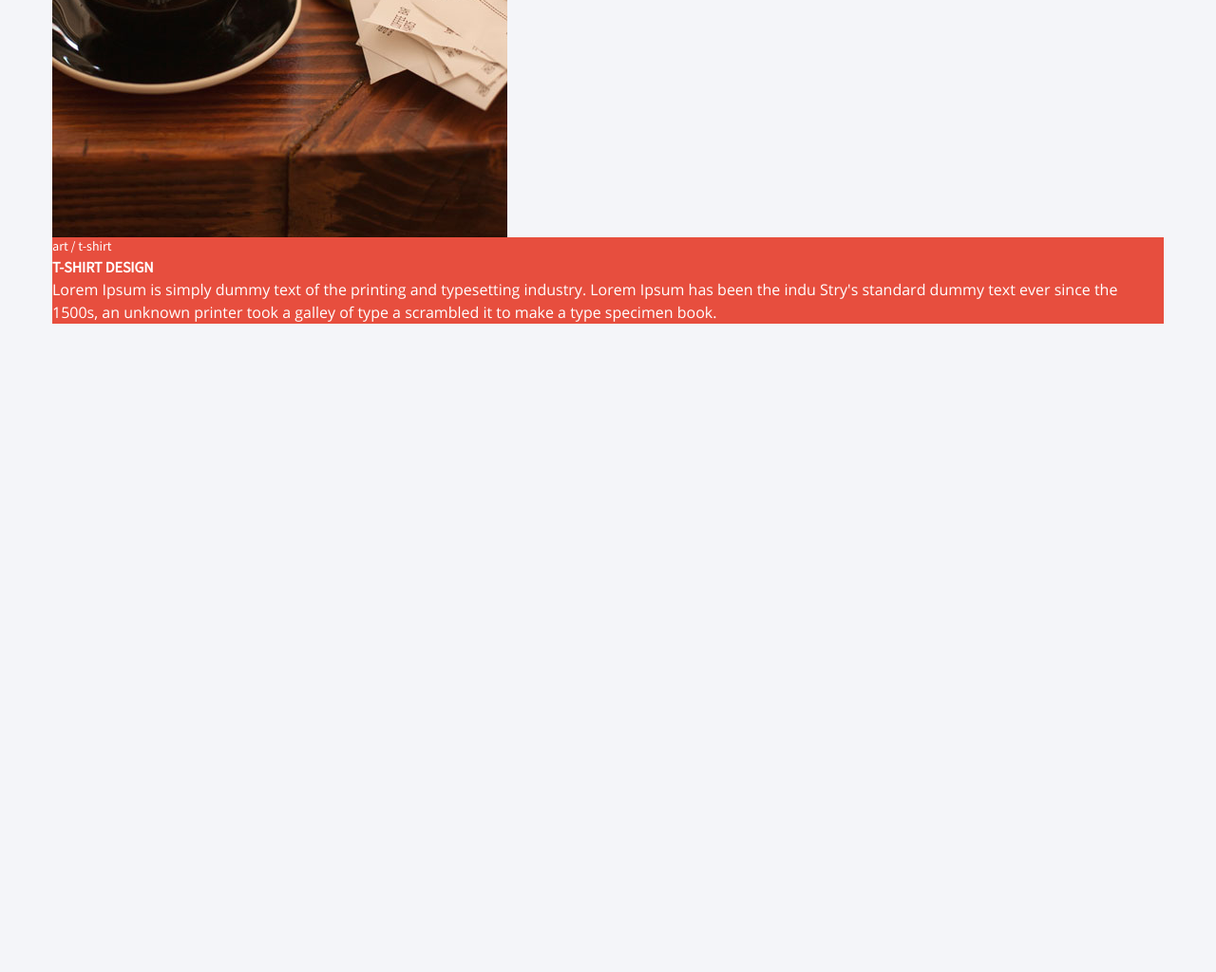
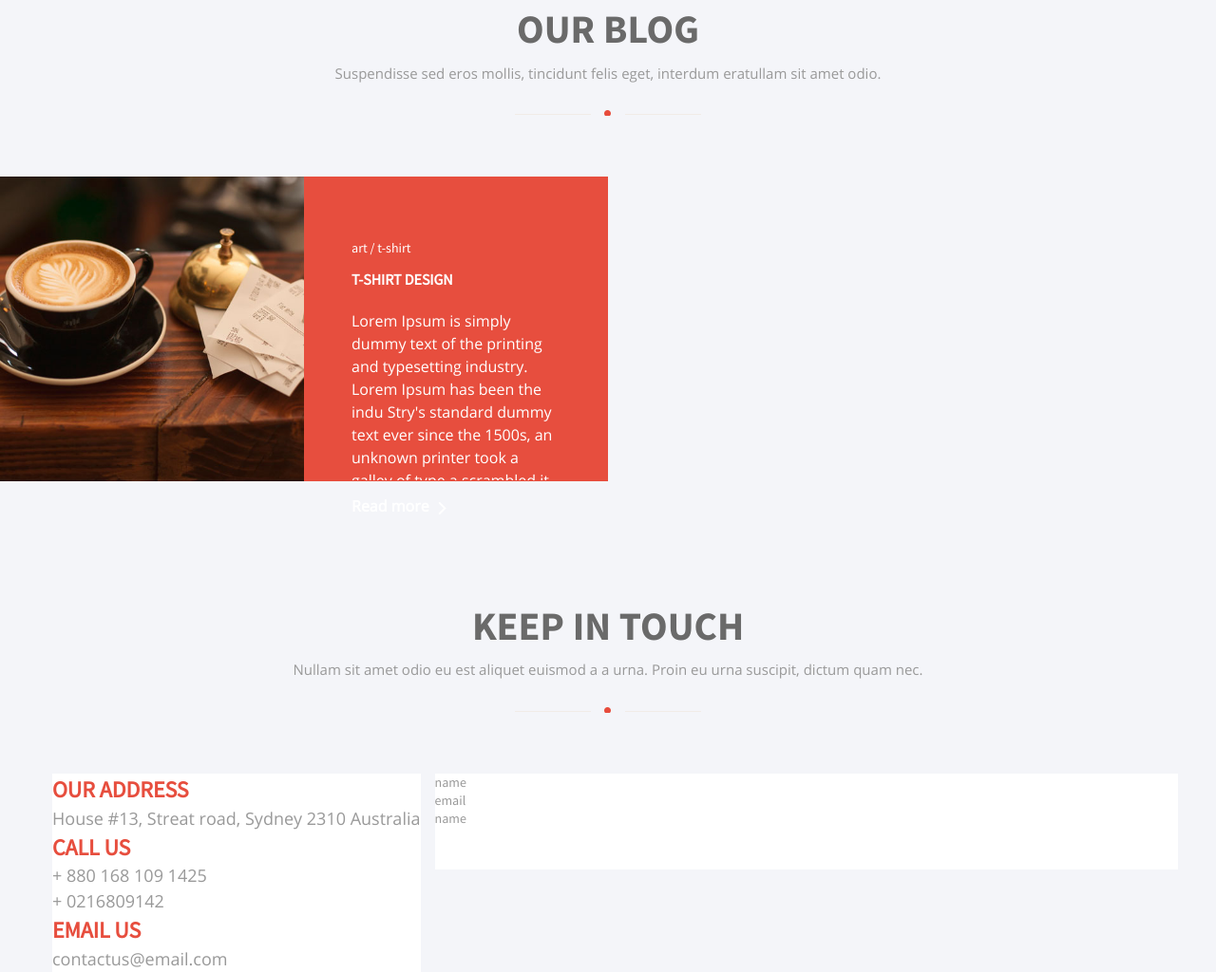
Before and after one commit to Roman-Chernij/bino, a website: page app/index.html in a window 1280 px wide. Shown: the part 7123-8147 px from the top of the page at 95% size. Before the commit the page ends 7479 px from the top, so only its background shows below. Drawn offline with Linux system fonts and the light colour scheme; files whose address does not match are found by name.

Commit message:
add contact section

```diff
--- a/app/index.html
+++ b/app/index.html
@@ -517,6 +517,8 @@
                   <section class="blog">
                       <div class="container">
                           <h2 class="title-main">OUR BLOG<span class="title-main__subtitle">Suspendisse sed eros mollis, tincidunt felis eget, interdum eratullam sit amet odio.</span></h2>
+
+                      </div>
                       <div class="blog__wrap">
                           <div class="blog__item">
                               <div class="blog-holder">
@@ -526,9 +528,61 @@
                                   <div class="blog-holder__info">
                                       <span class="blog-holder__dir">art / t-shirt</span>
                                       <h3 class="blog-holder__title">T-SHIRT DESIGN</h3>
-                                          <p class="blog-holder__description">Lorem Ipsum is simply dummy text of the printing and typesetting industry. Lorem Ipsum has been the indu Stry's standard dummy text ever since the 1500s, an unknown printer took a galley of type a scrambled it to make a type specimen book.</p>
+                                      <div class="blog-holder__description">
+                                            <p>Lorem Ipsum is simply dummy text of the printing and typesetting industry. Lorem Ipsum has been the indu Stry's standard dummy text ever since the 1500s, an unknown printer took a galley of type a scrambled it to make a type specimen book.</p>
+                                      </div>
+                                      <div class="blog-holder-link">
+                                          <a href="#" class="icon-right-open">Read more</a>
                                       </div>
                                   </div>
+                              </div>
+                          </div>
+                      </div>
+                  </section>
+                <section id="contact" class="contact">
+                    <div class="container">
+                         <h2 class="title-main">kEEP IN TOUCH<span class="title-main__subtitle">Nullam sit amet odio eu est aliquet euismod a a urna. Proin eu urna suscipit, dictum quam nec.</span></h2>
+                        <div class="contact-wrap">
+                            <div class="contact-wrap__grid">
+                                <div class="contact-holder">
+                                    <div class="contact-holder-field">
+                                        <h3 class="contact-holder__title">OUR ADDRESS</h3>
+                                        <div class="contact-holder__info">
+                                            <address>
+                                                House #13, Streat road, Sydney 2310 Australia
+                                            </address>
+                                        </div>
+                                    </div>
+                                    <div class="contact-holder-field">
+                                        <h3 class="contact-holder__title">CALL US</h3>
+                                        <div class="contact-holder__info">
+                                            <a href="tel:+8801681091425">+ 880 168 109 1425</a>
+                                            <a href="tel:+0216809142">+ 0216809142</a>
+                                        </div>
+                                    </div>
+                                    <div class="contact-holder-field">
+                                        <h3 class="contact-holder__title">EMAIL US</h3>
+                                        <div class="contact-holder__info">
+                                            <a href="mailto:contactus@email.com">contactus@email.com</a>
+                                        </div>
+                                    </div>
+                                </div>
+                            </div>
+                            <div class="contact-wrap__grid_greed">
+                                <form class="contact-form">
+                                    <div class="contact-form-field">
+                                        <input type="text" class="contact-form__input" placeholder="name" name="" value="">
+                                    </div>
+                                    <div class="contact-form-field">
+                                        <input type="email" class="contact-form__input" placeholder="email" name="" value="">
+                                    </div>
+                                    <div class="contact-form-field">
+                                        <input type="text" class="contact-form__input" placeholder="name" name="" value="">
+                                    </div>
+                                    <div class="contact-form-field">
+                                        <textarea class="contact-form__textarea" name="name"></textarea>
+                                    </div>
+                                </form>
                             </div>
                         </div>
                     </div>
--- a/app/js/components/filter.js
+++ b/app/js/components/filter.js
@@ -15,4 +15,5 @@ let  filter = (setings) => {
     console.log(target);
   };
   console.log(parent);
+
 };
--- a/app/scss/modules/blog.scss
+++ b/app/scss/modules/blog.scss
@@ -1,4 +1,6 @@
 .blog {
+
+    padding: 110px 0 125px;
 
   &__wrap {}
 
@@ -6,19 +8,74 @@
 
   &-holder {
 
+      position: relative;
+      width: 25%;
+
     &__image {}
 
     &__info {
       background-color: $primary-color2;
       color: #fff;
+      position: absolute;
+      top: 0;
+      right: 0;
+      bottom: 0;
+      left: 0;
+      transform: translateX(100%);
+      padding: 65px 50px 60px;
+      display: flex;
+      flex-direction: column;
+    }
+
+    &__dir {
+        font:300 14px/1.5 $font1;
+        margin-bottom: 10px;
     }
 
     &__title {
       font:700 16px/1.5 $font1;
+      margin-bottom: 20px;
     }
 
     &__description {
       font: 16px/1.5 $font2;
+      margin-bottom: 15px;
+      flex: 1 0 auto;
+      max-height: 180px;
+      overflow-x: hidden;
+      overflow-y: auto;
+
+      p {
+
+          margin-bottom: 0;
+
+          &:not(:last-child) {
+              margin-bottom: 15px;
+          }
+      }
+    }
+
+    &-link {
+        font: 700 16px/1.5 $font2;
+
+        a {
+            color: #fff;
+            display: inline-block;
+            padding-right: 25px;
+            position: relative;
+            transition: ease-in-out color #{$transitionTime}s;
+
+            &::before {
+                position: absolute;
+                top: 57%;
+                right: 0;
+                transform: translateY(-50%);
+            }
+
+            &:hover {
+                color: darken(#fff, 20%);
+            }
+        }
     }
   }
 }
--- /dev/null
+++ b/app/scss/modules/contact.scss
@@ -0,0 +1,66 @@
+$contactGridPadding: 15;
+
+.contact {
+
+    &-wrap {
+        margin: 0 -#{$contactGridPadding}px;
+        display: flex;
+
+        &__grid {
+
+            padding: 0 #{$contactGridPadding}px;
+
+            &_greed {
+                flex: 1 0 auto;
+            }
+        }
+    }
+
+    &-holder {
+        background-color: #fff;
+
+        &-field {}
+
+        &__title {
+            font: 700 24px/1.4 $font1;
+            color: $primary-color2;
+            text-transform: uppercase;
+        }
+
+        &__info {
+            font: normal 18px/1.5 $font2;
+            color: $grey-type1;
+            display: flex;
+            flex-direction: column;
+
+            a {
+                font: inherit;
+                color: inherit;
+
+                &:hover {
+
+                    color: darken($grey-type1, 15%);
+                }
+            }
+        }
+    }
+
+    &-form {
+
+        background-color: #fff;
+
+        &-field {}
+
+        &__input,
+        &__textarea {
+            border: none;
+            outline: none;
+        }
+
+        &__input {}
+
+        &__textarea {}
+    }
+
+
+}
--- a/app/scss/modules/integrations.scss
+++ b/app/scss/modules/integrations.scss
@@ -1,4 +1,7 @@
 .integrations {
+
+    padding:143px 0;
+    border-bottom: 1px solid #d8d9db;
 
   &__wrap {
     margin: 0 -15px;
@@ -15,6 +18,33 @@
   &__holder {
     background-color: #fff;
     width: 100%;
+    min-height: 95px;
     @include center-flex;
   }
+
+  @include breakpoint ($tablet) {
+
+      &__item {
+          width: 33.33%;
+      }
+  }
+
+  @include breakpoint ($mobile) {
+
+      &__item {
+          width: 50%;
+      }
+  }
+
+  @include breakpoint ($mobileM) {
+
+      &__wrap {
+          margin: 0;
+      }
+
+      &__item {
+          width: 100%;
+          padding: 0 0 30px;
+      }
+  }
 }
--- a/app/scss/style.scss
+++ b/app/scss/style.scss
@@ -4,6 +4,7 @@
 @import "layout/main.scss";
 @import "layout/wrapper.scss";
 @import "modules/blog.scss";
+@import "modules/contact.scss";
 @import "modules/container.scss";
 @import "modules/history.scss";
 @import "modules/integrations.scss";
--- a/gulpfile.js
+++ b/gulpfile.js
@@ -16,8 +16,8 @@
           csso            = require('gulp-csso'),
           sourcemaps      = require('gulp-sourcemaps'),
           plumber         = require('gulp-plumber'),
-          inject          = require('gulp-inject'),
-          browserify      = require("browserify");
+          inject          = require('gulp-inject');
+          // browserify      = require("browserify");
 
 
     //CSS files
```
Also changed, not shown: app/dist/build.min.js, app/dist/style.min.css, 1 other file. Lines whose indentation alone changed are shown as unchanged.
